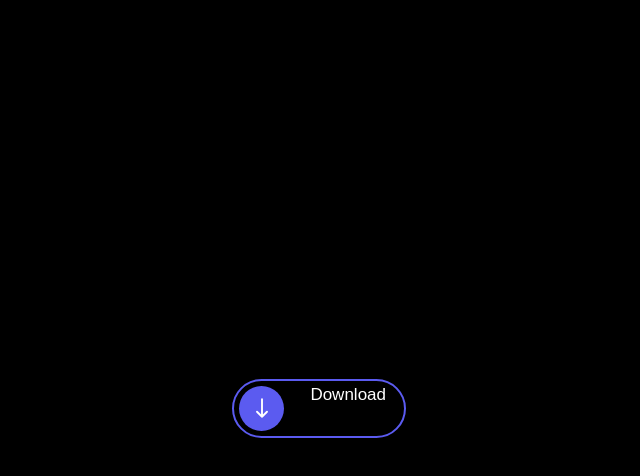
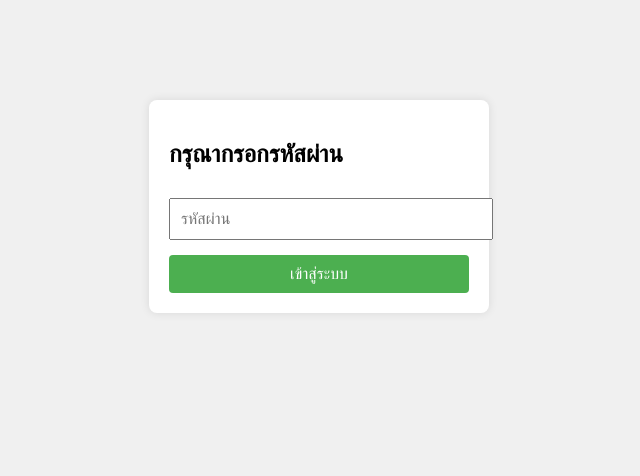
Before and after one commit to fg067886-glitch/mywebsite, a plain HTML site: page index.html in a window 1280 px wide. Shown: the whole page, without its empty margins (321-961 px from the left). Drawn offline with Linux system fonts and the light colour scheme.

Commit message:
Update index.html

```diff
--- a/index.html
+++ b/index.html
@@ -1,47 +1,83 @@
 <!DOCTYPE html>
-<html>
+<html lang="th">
 <head>
-<meta charset="UTF-8">
-<title>Social</title>
-
-<link rel="stylesheet" href="style.css">
-
+<meta charset="UTF-8" />
+<meta name="viewport" content="width=device-width, initial-scale=1.0" />
+<title>หน้าเข้าสู่ระบบ</title>
+<style>
+  /* สไตล์ให้ดูสวยงาม */
+  body {
+    font-family: Arial, sans-serif;
+    background-color: #f0f0f0;
+  }
+  .login-container {
+    width: 300px;
+    margin: 100px auto;
+    padding: 20px;
+    background-color: #fff;
+    border-radius: 8px;
+    box-shadow: 0 0 10px rgba(0,0,0,0.1);
+  }
+  input[type="password"] {
+    width: 100%;
+    padding: 10px;
+    margin-top: 10px;
+    font-size: 16px;
+  }
+  button {
+    width: 100%;
+    padding: 10px;
+    margin-top: 15px;
+    font-size: 16px;
+    background-color: #4CAF50;
+    color: white;
+    border: none;
+    border-radius: 4px;
+    cursor: pointer;
+  }
+  button:hover {
+    background-color: #45a049;
+  }
+</style>
 </head>
 <body>
 
-<!-- From Uiverse.io by Na3ar-17 -->
-<div class="container">
-  <label class="label">
-    <input type="checkbox" class="input" />
-    <span class="circle"
-      ><svg
-        class="icon"
-        aria-hidden="true"
-        xmlns="http://www.w3.org/2000/svg"
-        fill="none"
-        viewBox="0 0 24 24"
-      >
-        <path
-          stroke="currentColor"
-          stroke-linecap="round"
-          stroke-linejoin="round"
-          stroke-width="1.5"
-          d="M12 19V5m0 14-4-4m4 4 4-4"
-        ></path>
-      </svg>
-      <div class="square"></div>
-    </span>
-    <p class="title">Download</p>
-    <p class="title">Open</p>
-  </label>
+<div class="login-container" id="loginDiv">
+  <h2>กรุณากรอกรหัสผ่าน</h2>
+  <input type="password" id="passwordInput" placeholder="รหัสผ่าน" />
+  <button onclick="checkPassword()">เข้าสู่ระบบ</button>
+</div>
+
+<div id="mainContent" style="display:none;">
+  <h2>ยินดีต้อนรับ</h2>
+  <button onclick="ดูดหัว()">ดูดหัว</button>
+  <br/><br/>
+  <label for="dpiRange">ปรับ DPI:</label>
+  <input type="range" id="dpiRange" min="0" max="1000" value="500" oninput="updateDPIValue(this.value)">
+  <span id="dpiValue">500</span>
 </div>
 
 <script>
-  document.querySelector(".input").addEventListener("change", function() {
-    if (this.checked) {
-      setTimeout(() => {
-        window.location.href = "https://www.mediafire.com/file/1psrwwdtqgskfd0/%25F0%259D%2591%25AD%25F0%259D%2591%25A8%25F0%259D%2591%25B2%25F0%259D%2591%25AC_%25F0%259D%2591%25B3%25F0%259D%2591%25A8%25F0%259D%2591%25AE_%25F0%259D%2591%25B4%25F0%259D%2591%25B6%25F0%259D%2591%25AB%25F0%259D%2591%25B0%25F0%259D%2591%25AD%25F0%259D%2592%2580_%25F0%259D%2591%25B5%25F0%259D%2591%25B0%25F0%259D%2591%25B5%25F0%259D%2591%25B1%25F0%259D%2591%25A8_%25F0%259F%25A5%25B6.apk/file"; // เปลี่ยนลิงก์ตรงนี้
-      }, 4000); // หน่วง 4 วิ (ให้ animation เล่นก่อน)
-    }
-  });
+function checkPassword() {
+  const input = document.getElementById('passwordInput').value;
+  if (input === '119') {
+    document.getElementById('loginDiv').style.display = 'none';
+    document.getElementById('mainContent').style.display = 'block';
+  } else {
+    alert('รหัสผิด กรุณาลองใหม่');
+  }
+}
+
+function ดูดหัว() {
+  alert('ฟังก์ชันดูดหัวทำงานแล้ว!');
+  // ใส่โค้ดสำหรับฟังก์ชันนี้ที่นี่
+}
+
+function updateDPIValue(val) {
+  document.getElementById('dpiValue').innerText = val;
+  // ใส่โค้ดสำหรับปรับ DPI ตามค่าที่เลือก
+}
 </script>
+
+</body>
+</html>
```
